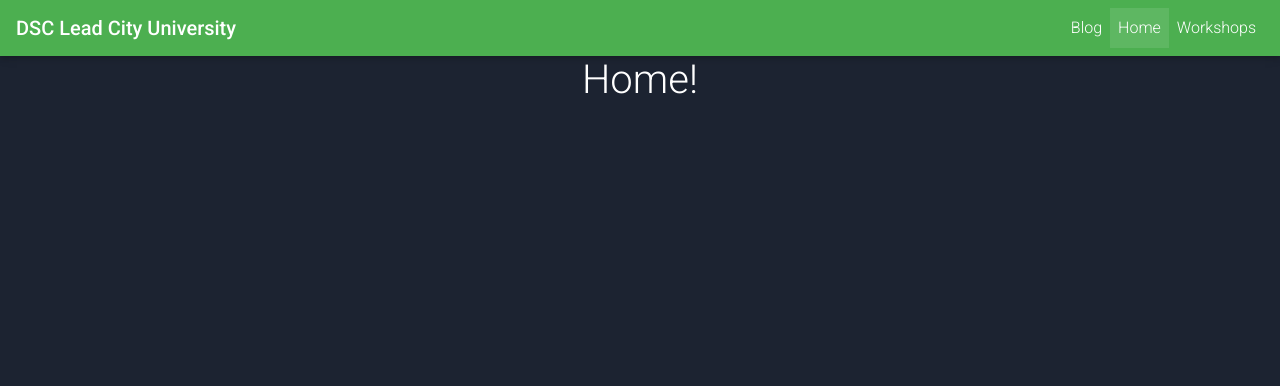
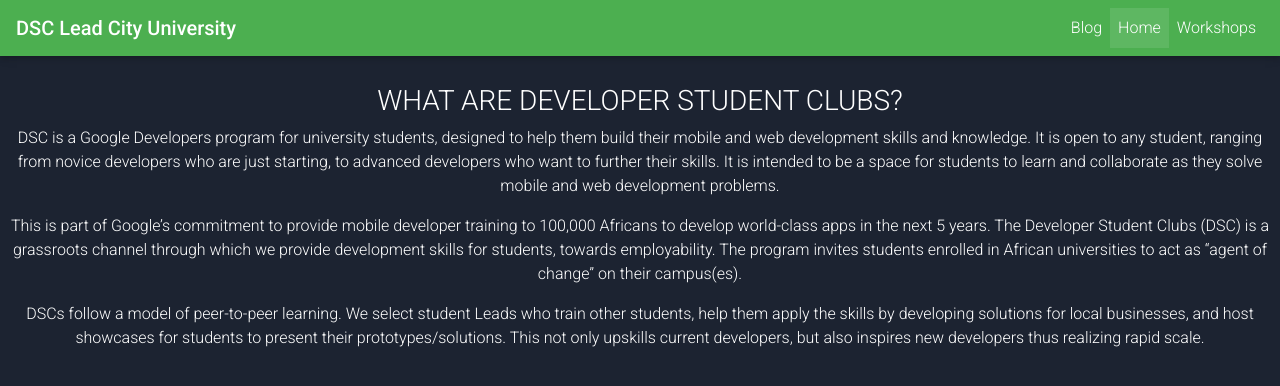
Before and after one commit to dscleadcity/developer-student-club-webapp, a React (Create React App) app: page / in a window 1280 px wide. Shown: the top 386 px of the page. Built offline with nearby package versions, Linux system fonts and the light colour scheme.

Commit message:
building Home

```diff
--- a/src/components/App.css
+++ b/src/components/App.css
@@ -6,3 +6,7 @@
 a:link, a:active, a:visited {
   color: #61dafb;
 }
+
+#title {
+  margin-top: 1em;
+}
--- a/src/components/views/home.js
+++ b/src/components/views/home.js
@@ -1,10 +1,17 @@
 import React, { Component } from 'react';
+
+import '../App.css';
 
 export default class Home extends Component {
   render() {
     return(
       <div>
-        <h1 class="white-text">Home!</h1>
+        <h3 id="title" class="white-text">WHAT ARE DEVELOPER STUDENT CLUBS?</h3>
+        <div id="content">
+          <p class="white-text">DSC is a Google Developers program for university students, designed to help them build their mobile and web development skills and knowledge. It is open to any student, ranging from novice developers who are just starting, to advanced developers who want to further their skills. It is intended to be a space for students to learn and collaborate as they solve mobile and web development problems.</p>
+          <p class="white-text">This is part of Google’s commitment to provide mobile developer training to 100,000 Africans to develop world-class apps in the next 5 years. The Developer Student Clubs (DSC) is a grassroots channel through which we provide development skills for students, towards employability. The program invites students enrolled in African universities to act as “agent of change” on their campus(es).</p>
+          <p class="white-text">DSCs follow a model of peer-to-peer learning. We select student Leads who train other students, help them apply the skills by developing solutions for local businesses, and host showcases for students to present their prototypes/solutions. This not only upskills current developers, but also inspires new developers thus realizing rapid scale.</p>
+        </div>
       </div>
     );
   }
--- a/src/components/views/workshops.js
+++ b/src/components/views/workshops.js
@@ -1,10 +1,12 @@
 import React, { Component } from 'react';
+
+import '../App.css';
 
 export default class Workshops extends Component {
   render() {
     return(
       <div>
-        <h1 class="white-text">Workshops!</h1>
+        <h1 id="title" class="white-text">Workshops!</h1>
       </div>
     );
   }
```
